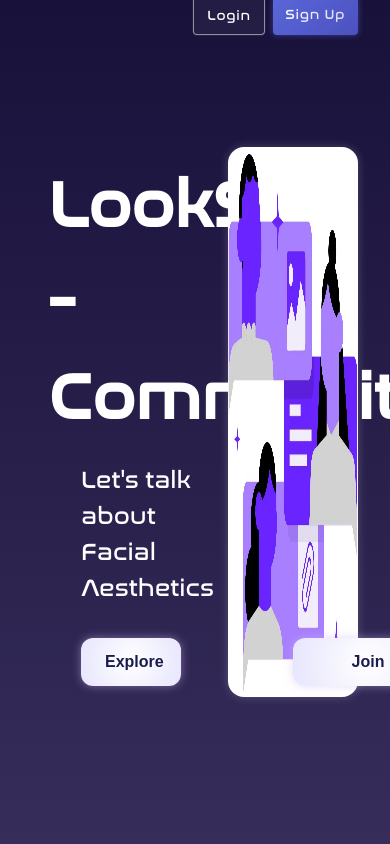
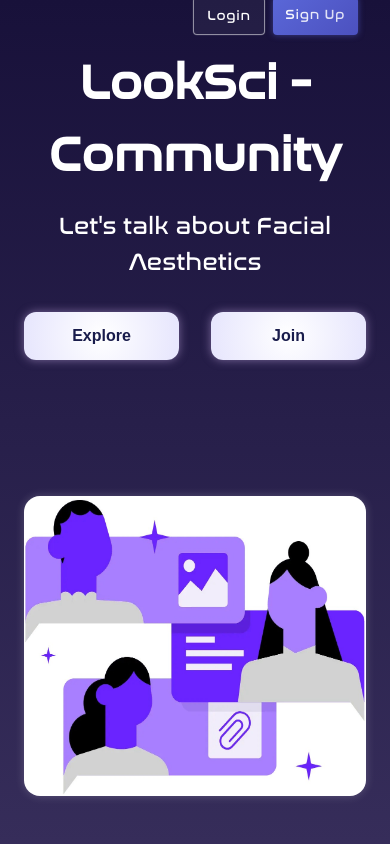
Before and after one commit to SoshanW/LookMaxx, a React (Vite) app in the folder Frontend/Full-Front-End/merged-app/: page /community in a window 390 px wide. Shown: the top 844 px of the page. Built offline with nearby package versions, Linux system fonts and the light colour scheme; no server answers; a web font is replaced by a local one.

Commit message:
added community page styles and responsive design

```diff
--- a/Frontend/Full-Front-End/merged-app/src/pages/CommunityPage.jsx
+++ b/Frontend/Full-Front-End/merged-app/src/pages/CommunityPage.jsx
@@ -4,6 +4,9 @@ import FeaturedSection from '../components/community/FeaturedSection';
 import ActivitySection from '../components/community/ActivitySection';
 import CommunityPostsSection from '../components/community/CommunityPostsSection';
 import Footer from '../components/common/Footer';
+
+// Import community-specific styles
+import '../styles/community/community-page.css';
 
 const CommunityPage = () => {
   // Handle page-specific setup on mount
--- a/Frontend/Full-Front-End/merged-app/src/styles/community/ActivitySection.css
+++ b/Frontend/Full-Front-End/merged-app/src/styles/community/ActivitySection.css
@@ -1,16 +1,16 @@
-.activity-section {
+body.community-page .activity-section {
   padding: 3rem 2rem;
   background: linear-gradient(to bottom, #362d5a, #18113a);
   font-family: 'Nasalization', sans-serif;
 }
 
-.activity-container {
+body.community-page .activity-container {
   display: flex;
   flex-direction: column;
   gap: 1rem;
 }
 
-.activity-item {
+body.community-page .activity-item {
   display: flex;
   align-items: center;
   background: radial-gradient(circle, #e6dcf6, #b6a5d2);
@@ -23,7 +23,7 @@
   border-left: 4px solid #5b49ac;
 }
 
-.activity-badge {
+body.community-page .activity-badge {
   background: #362d5a;
   color: #ffffff;
   font-size: 0.8rem;
@@ -32,31 +32,31 @@
   margin-right: 1rem;
 }
 
-.activity-details {
+body.community-page .activity-details {
   flex: 1;
 }
 
-.activity-details h3 {
+body.community-page .activity-details h3 {
   color: #000000;
   font-size: 1.2rem;
   margin-bottom: 0.5rem;
 }
 
-.activity-meta {
+body.community-page .activity-meta {
   display: flex;
   gap: 1.5rem;
   font-size: 0.9rem;
 }
 
-.activity-time {
+body.community-page .activity-time {
   color: #410469;
 }
 
-.activity-participants {
+body.community-page .activity-participants {
   color: #410469;
 }
 
-.join-activity {
+body.community-page .join-activity {
   background: #5b49ac;
   color: #ffffff;
   border: none;
@@ -66,7 +66,31 @@
   transition: all 0.3s ease;
 }
 
-.join-activity:hover {
+body.community-page .join-activity:hover {
   background: #8b77e1;
   border: none;
 }
+
+/* Responsive styles */
+@media screen and (max-width: 768px) {
+  body.community-page .activity-section {
+    padding: 2rem 1.5rem;
+  }
+
+  body.community-page .activity-meta {
+    flex-direction: column;
+    gap: 0.5rem;
+  }
+}
+
+@media screen and (max-width: 480px) {
+  body.community-page .activity-item {
+    flex-direction: column;
+    align-items: flex-start;
+    gap: 1rem;
+  }
+
+  body.community-page .join-activity {
+    width: 100%;
+  }
+}
--- a/Frontend/Full-Front-End/merged-app/src/styles/community/FeaturedSection.css
+++ b/Frontend/Full-Front-End/merged-app/src/styles/community/FeaturedSection.css
@@ -1,23 +1,24 @@
-.featured-section {
+/* Featured section styles for community page */
+body.community-page .featured-section {
   padding: 3rem 2rem;
   background: linear-gradient(to top, #362d5a, #18113a);
   font-family: 'Nasalization', sans-serif;
 }
 
-.section-header {
+body.community-page .section-header {
   display: flex;
   justify-content: space-between;
   align-items: center;
   margin-bottom: 3rem;
 }
 
-.section-header h2 {
+body.community-page .section-header h2 {
   font-size: 2rem;
   color: #ffffff;
   font-weight: 600;
 }
 
-.view-all {
+body.community-page .view-all {
   background: transparent;
   color: #ffffff;
   border: none;
@@ -25,13 +26,13 @@
   cursor: pointer;
 }
 
-.featured-grid {
+body.community-page .featured-grid {
   display: grid;
   grid-template-columns: 1fr 1fr 1fr;
   gap: 9rem;
 }
 
-.featured-card {
+body.community-page .featured-card {
   background: linear-gradient(#0000008f, #0000002e);
   border: none;
   border-radius: 10px;
@@ -47,13 +48,13 @@
   justify-content: space-between;
 }
 
-.featured-card:hover {
+body.community-page .featured-card:hover {
   background: #ebddff24;
   box-shadow: 0 0 15px rgba(192, 185, 255, 0.427);
   transform: scale(1.03) translateZ(0); /* Keep hardware acceleration */
 }
 
-.card-visual {
+body.community-page .card-visual {
   height: 150px;
   width: 100%;
   border-radius: 12px 12px 0 0;
@@ -61,18 +62,18 @@
   position: relative;
 }
 
-.card-visual img {
+body.community-page .card-visual img {
   width: 100%;
   height: 100%;
   object-fit: cover;
   transition: transform 0.3s ease;
 }
 
-.featured-card:hover .card-visual img {
+body.community-page .featured-card:hover .card-visual img {
   transform: scale(1.05);
 }
 
-.featured-card {
+body.community-page .featured-card {
   border-radius: 12px;
   overflow: hidden;
   transition: transform 0.3s ease, box-shadow 0.3s ease;
@@ -80,13 +81,13 @@
   box-shadow: 0 4px 12px rgba(0,0,0,0.1);
 }
 
-.featured-card:hover {
+body.community-page .featured-card:hover {
   transform: translateY(-5px);
   box-shadow: 0 8px 16px rgba(181,162,255,0.2);
 }
 
 /* for better text contrast against image */
-.card-visual::after {
+body.community-page .card-visual::after {
   content: '';
   position: absolute;
   top: 0;
@@ -97,17 +98,17 @@
   pointer-events: none;
 }
 
-.card-content {
+body.community-page .card-content {
   padding: 1.2rem;
 }
 
-.card-content h3 {
+body.community-page .card-content h3 {
   color: #ffffff;
   font-size: 1.3rem;
   margin-bottom: 1rem;
 }
 
-.card-stats {
+body.community-page .card-stats {
   display: flex;
   justify-content: space-between;
   margin-bottom: 1.2rem;
@@ -115,11 +116,11 @@
   font-size: 0.9rem;
 }
 
-.active-now {
+body.community-page .active-now {
   color: #c6eff8;
 }
 
-.join-button {
+body.community-page .join-button {
   width: 100%;
   background-color: #bbaaffcc;
   color: #000000;
@@ -132,48 +133,46 @@
   font-family: 'Nasalization', sans-serif;
 }
 
-.join-button:hover {
+body.community-page .join-button:hover {
   background-color: #d0c4fccc;
   box-shadow: 0 0 10px rgba(255, 255, 255, 0.615);
 }
 
 /* Responsive styles*/
-
-.featured-grid {
+body.community-page .featured-grid {
   display: grid;
   grid-template-columns: repeat(3, 1fr);
   gap: 2rem;
   width: 100%;
 }
 
-.featured-card {
+body.community-page .featured-card {
   width: 100%;
   margin: 0;
 }
 
 /* For larger screens */
 @media screen and (min-width: 1441px) {
-  .featured-section {
+  body.community-page .featured-section {
     padding: 3rem 2rem;
     width: 100%;
     max-width: 100%;
     margin: 0;
   }
 
-  .featured-grid {
+  body.community-page .featured-grid {
     grid-template-columns: repeat(3, 1fr);
     gap: 2rem;
   }
 }
 
-
 /* For tablets and large mobile phones */
 @media screen and (max-width: 768px) {
-  .featured-section {
+  body.community-page .featured-section {
     padding: 2rem 1.5rem;
   }
 
-  .featured-grid {
+  body.community-page .featured-grid {
     grid-template-columns: 1fr;
     gap: 2rem;
   }
@@ -181,11 +180,11 @@
 
 /* For mobile phones */
 @media screen and (max-width: 480px) {
-  .featured-section {
+  body.community-page .featured-section {
     padding: 1.5rem 1rem;
   }
 
-  .section-header {
+  body.community-page .section-header {
     flex-direction: column;
     align-items: flex-start;
     gap: 0.8rem;
--- a/Frontend/Full-Front-End/merged-app/src/styles/community/HeroSection.css
+++ b/Frontend/Full-Front-End/merged-app/src/styles/community/HeroSection.css
@@ -1,4 +1,4 @@
-.hero-section {
+body.community-page .hero-section {
   display: flex;
   align-items: center;
   justify-content: space-between;
@@ -8,33 +8,33 @@
   font-family: 'Nasalization', sans-serif;
 }
 
-.hero-content {
+body.community-page .hero-content {
   max-width: 50%;
   align-items: center;
   margin-left: 5%;
 }
 
-.hero-content h1 {
+body.community-page .hero-content h1 {
   font-size: 4rem;
   font-weight: 700;
   color: #ffffff;
   margin-bottom: 1rem;
 }
 
-.hero-content p {
+body.community-page .hero-content p {
   font-size: 1.5rem;
   color: #ffffff;
   margin-bottom: 2rem;
   margin-left: 20%;
 }
 
-.hero-buttons {
+body.community-page .hero-buttons {
   display: flex;
   gap: 7rem;
   margin-left: 20%;
 }
 
-.primary-button {
+body.community-page .primary-button {
   font-family: "Dune_Rise", sans-serif;
   background: radial-gradient(circle, #ffffff, #e6e5fd);
   color: #191C4C;
@@ -54,13 +54,13 @@
   min-width: 100px
 }
 
-.primary-button:hover {
+body.community-page .primary-button:hover {
   background: radial-gradient(circle, #ffffff, #d2cffc);
   box-shadow: #ffffff 0 0 10px;
   transform: scale(1.05);
 }
 
-.secondary-button {
+body.community-page .secondary-button {
   font-family: "Dune_Rise", sans-serif;
   background: radial-gradient(circle, #ffffff, #e6e5fd);
   color: #191C4C;
@@ -80,20 +80,20 @@
   min-width: 150px
 }
 
-.secondary-button:hover {
+body.community-page .secondary-button:hover {
   background: radial-gradient(circle, #ffffff, #d2cffc);
   box-shadow: #ffffff 0 0 10px;
   transform: scale(1.05);
 }
 
-.hero-visual {
+body.community-page .hero-visual {
   display: flex;
   justify-content: center;
   align-items: center;
   width: 40%;
 }
 
-.hero-image{
+body.community-page .hero-image{
   width: 100%;
   height: 550px;
   background: #e0cffc;
@@ -105,3 +105,40 @@
   font-family: 'Dune_Rise';
   src: url('../fonts/Dune_Rise.ttf');
 }
+
+/* Responsive styles */
+@media screen and (max-width: 768px) {
+  body.community-page .hero-section {
+    flex-direction: column;
+    padding: 3rem 1.5rem;
+  }
+
+  body.community-page .hero-content {
+    max-width: 100%;
+    margin-left: 0;
+    text-align: center;
+    margin-bottom: 2rem;
+  }
+
+  body.community-page .hero-content h1 {
+    font-size: 3rem;
+  }
+
+  body.community-page .hero-content p {
+    margin-left: 0;
+  }
+
+  body.community-page .hero-buttons {
+    gap: 2rem;
+    margin-left: 0;
+    justify-content: center;
+  }
+
+  body.community-page .hero-visual {
+    width: 100%;
+  }
+
+  body.community-page .hero-image {
+    height: 300px;
+  }
+}
--- /dev/null
+++ b/Frontend/Full-Front-End/merged-app/src/styles/community/community-page.css
@@ -0,0 +1,60 @@
+/* Main community page styles */
+body.community-page {
+  background: linear-gradient(to bottom, #362d5a, #18113a);
+  color: #ffffff;
+  font-family: 'Segoe UI', Tahoma, Geneva, Verdana, sans-serif;
+  overflow-x: hidden;
+  overflow-y: auto;
+}
+
+.community-page-container {
+  width: 100%;
+  min-height: 100vh;
+}
+
+/* Override scrollbar display for community page */
+body.community-page::-webkit-scrollbar {
+  display: block;
+  width: 8px;
+}
+
+body.community-page::-webkit-scrollbar-track {
+  background: rgba(54, 45, 90, 0.5);
+}
+
+body.community-page::-webkit-scrollbar-thumb {
+  background: linear-gradient(to bottom, #6b5caf, #4466e2);
+  border-radius: 4px;
+}
+
+body.community-page::-webkit-scrollbar-thumb:hover {
+  background: linear-gradient(to bottom, #4466e2, #6b5caf);
+}
+
+/* Fix for any conflicting styles from other pages */
+body.community-page footer {
+  display: block !important;
+}
+
+/* Section headers styling */
+body.community-page .section-header {
+  display: flex;
+  justify-content: space-between;
+  align-items: center;
+  margin-bottom: 3rem;
+}
+
+body.community-page .section-header h2 {
+  font-size: 2rem;
+  color: #ffffff;
+  font-weight: 600;
+  font-family: 'Nasalization', sans-serif;
+}
+
+body.community-page .view-all {
+  background: transparent;
+  color: #ffffff;
+  border: none;
+  font-size: 1rem;
+  cursor: pointer;
+}
```
Lines whose indentation alone changed are shown as unchanged.
